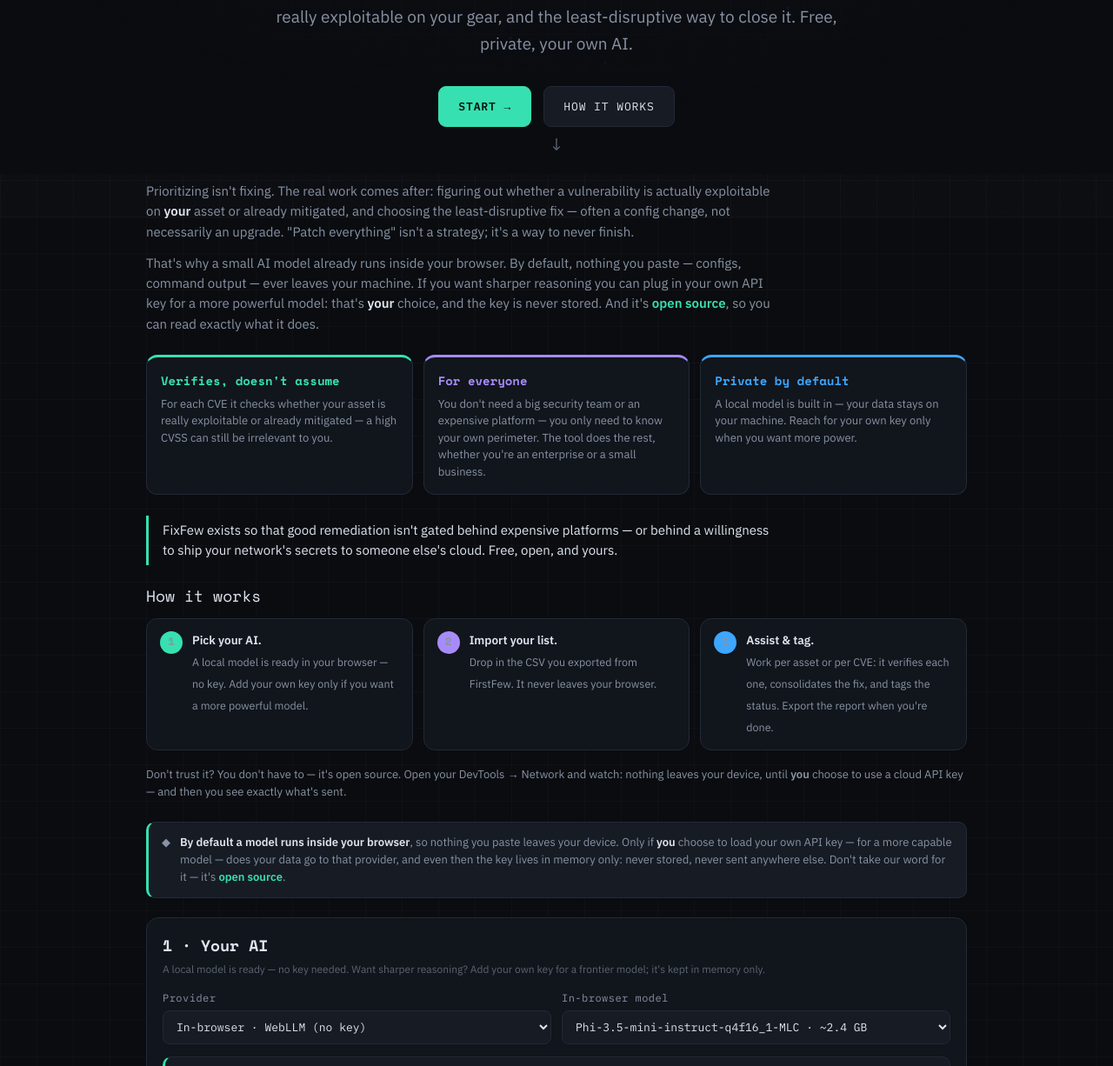
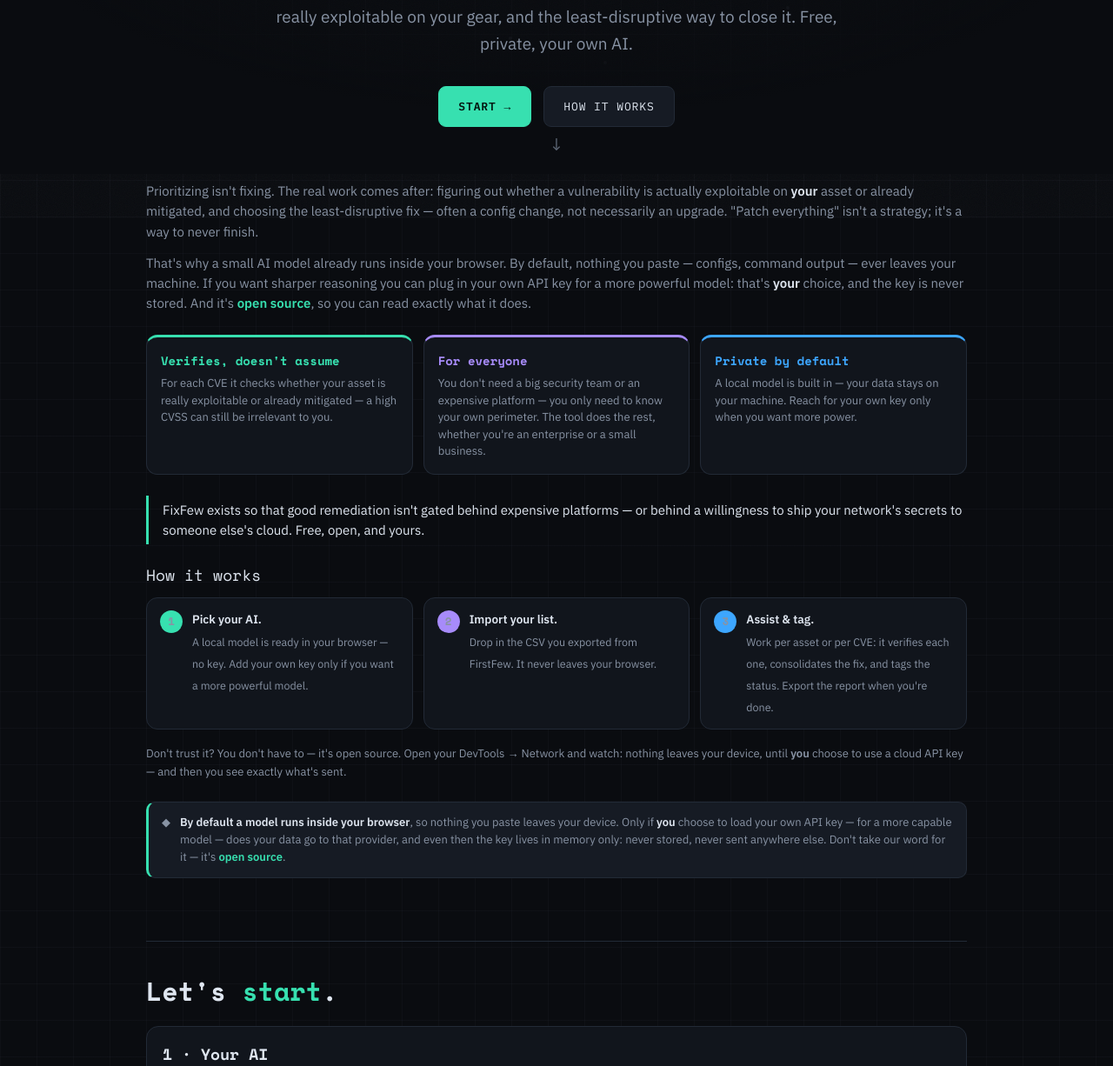
Before and after one commit to silvestroparisi/FixFew, a plain HTML site: page index.html in a window 1280 px wide. Shown: the part 549-1775 px from the top of the page at 87% size. Drawn offline with nearby package versions, Linux system fonts and the light colour scheme.

Commit message:
Add files via upload

```diff
--- a/index.html
+++ b/index.html
@@ -16,7 +16,7 @@
   code{font-family:'IBM Plex Mono',monospace;font-size:.92em;background:var(--panel-2);padding:1px 5px;border-radius:4px;}
   .wrap{max-width:980px;margin:0 auto;padding:0 18px;}
   .topbar{position:sticky;top:0;z-index:40;background:color-mix(in srgb,var(--bg) 88%,transparent);backdrop-filter:blur(8px);border-bottom:1px solid var(--line);}
-  .topbar .row{display:flex;align-items:center;gap:12px;padding:12px 0;}
+  .topbar .row{display:flex;align-items:center;gap:12px;padding:12px 22px;}
   .brand{display:flex;align-items:center;gap:9px;font-family:'Space Mono',monospace;font-size:19px;font-weight:700;letter-spacing:.02em;}
   .dot{width:10px;height:10px;border-radius:50%;background:var(--accent);box-shadow:0 0 10px var(--accent);}
   .ac{color:var(--accent);}
@@ -33,6 +33,8 @@
   .banner{display:flex;gap:11px;background:var(--panel-2);border:1px solid var(--line);border-left:3px solid var(--warn);border-radius:10px;padding:13px 15px;margin:0 0 22px;font-size:13px;color:var(--txt-dim);}
   .banner b{color:var(--txt);}
   .card{background:var(--panel);border:1px solid var(--line);border-radius:14px;padding:18px;margin:0 0 16px;}
+  .startlede{font-family:'Space Mono',monospace;font-weight:700;font-size:clamp(22px,3.4vw,30px);margin:72px 0 16px;padding-top:34px;border-top:1px solid var(--line);}
+  .startlede .ac{color:var(--accent);}
   .grid{display:grid;grid-template-columns:1fr 1fr;gap:12px;}
   @media(max-width:640px){.grid{grid-template-columns:1fr}}
   label.fld{display:block;font-size:12px;color:var(--txt-dim);margin:0 0 5px;font-family:'IBM Plex Mono',monospace;letter-spacing:.04em;}
@@ -85,7 +87,7 @@
   .pill{font-family:'IBM Plex Mono',monospace;font-size:10px;padding:2px 7px;border-radius:5px;border:1px solid var(--line);color:var(--txt-faint);align-self:center;}
   footer{margin-top:34px;padding:18px 0 40px;border-top:1px solid var(--line);font-family:'IBM Plex Mono',monospace;font-size:11px;color:var(--txt-faint);line-height:1.7;}
   footer a{color:var(--accent);text-decoration:none;}
-  .story{max-width:730px;margin:8px 0 24px;color:var(--txt-dim);font-size:15px;}
+  .story{margin:8px 0 24px;color:var(--txt-dim);font-size:15px;}
   .story p{margin:0 0 13px;}
   .story b{color:var(--txt);}
   .signals{display:grid;grid-template-columns:repeat(3,1fr);gap:12px;margin:0 0 24px;}
@@ -99,7 +101,7 @@
   .signals .sig:nth-child(1) .sig-h{color:var(--accent)}
   .signals .sig:nth-child(2) .sig-h{color:var(--op)}
   .signals .sig:nth-child(3) .sig-h{color:var(--p3)}
-  .mission{border-left:3px solid var(--accent);padding:5px 0 5px 16px;margin:0 0 22px;font-size:15px;color:var(--txt);max-width:730px;}
+  .mission{border-left:3px solid var(--accent);padding:5px 0 5px 16px;margin:0 0 22px;font-size:15px;color:var(--txt);}
   .stepsH{font-family:'Space Mono',monospace;font-size:18px;margin:0 0 11px;}
   .steps{display:grid;grid-template-columns:repeat(3,1fr);gap:12px;margin:0 0 18px;}
   @media(max-width:680px){.steps{grid-template-columns:1fr}}
@@ -133,14 +135,14 @@
 </style>
 </head>
 <body>
-<div class="topbar"><div class="wrap"><div class="row">
+<div class="topbar"><div class="row">
   <div class="brand"><span class="dot"></span><span>Fix<span class="ac">Few</span></span></div>
   <div class="tb-right">
     <a class="back" id="backLink" href="https://silvestroparisi.github.io/FirstFew/"></a>
     <div class="themesw"><span data-t="light" onclick="setTheme('light')">☀</span><span data-t="dark" onclick="setTheme('dark')">☾</span></div>
     <div class="langsw"><span data-l="it" onclick="setLang('it')">IT</span><span data-l="en" onclick="setLang('en')">EN</span></div>
   </div>
-</div></div></div>
+</div></div>
 
 <section class="hero">
   <div class="dotfield" id="dotfield"></div>
@@ -179,6 +181,8 @@
   <p class="trust" id="trust"></p>
 
   <div class="banner" id="privacyBan" style="border-left-color:var(--accent)"><span>◆</span><span id="privacy"></span></div>
+
+  <h2 class="startlede" id="startLede"></h2>
 
   <div class="card" id="start">
     <h2 id="setH"></h2>
@@ -266,6 +270,7 @@
   trust:`Don't trust it? You don't have to — it's open source. Open your DevTools → Network and watch: nothing leaves your device, until <b>you</b> choose to use a cloud API key — and then you see exactly what's sent.`,
   privacy:`<b>By default a model runs inside your browser</b>, so nothing you paste leaves your device. Only if <b>you</b> choose to load your own API key — for a more capable model — does your data go to that provider, and even then the key lives in memory only: never stored, never sent anywhere else. Don't take our word for it — it's <a href="https://github.com/silvestroparisi/FixFew" target="_blank" rel="noopener">open source</a>.`,
   back:`← FirstFew`,
+  startLede:`Let's <span class="ac">start</span>.`,
   setH:`1 · Your AI`, setSub:`A local model is ready — no key needed. Want sharper reasoning? Add your own key for a frontier model; it's kept in memory only.`,
   lProvider:`Provider`, lModel:`Model`, lBase:`Endpoint (base URL)`, lKey:`API key`,
   lRedact:`Redact obvious secrets (passwords, SNMP communities, keys) before sending`,
@@ -315,6 +320,7 @@
   trust:`Non ti fidi? Non sei costretto — è open source. Apri i DevTools → Network e guarda: non esce nulla dal dispositivo, finché non sei <b>tu</b> a usare una chiave API cloud — e allora vedi esattamente cosa parte.`,
   privacy:`<b>Di default un modello gira dentro il tuo browser</b>, quindi niente di ciò che incolli lascia il dispositivo. Solo se sei <b>tu</b> a caricare la tua chiave API — per un modello più capace — i tuoi dati vanno a quel provider, e anche allora la chiave resta solo in memoria: mai salvata, mai inviata altrove. Non fidarti sulla parola — è <a href="https://github.com/silvestroparisi/FixFew" target="_blank" rel="noopener">open source</a>.`,
   back:`← FirstFew`,
+  startLede:`<span class="ac">Iniziamo</span>.`,
   setH:`1 · La tua AI`, setSub:`Un modello locale è pronto — nessuna chiave. Vuoi un ragionamento più affilato? Aggiungi la tua chiave per un modello frontier; resta solo in memoria.`,
   lProvider:`Provider`, lModel:`Modello`, lBase:`Endpoint (base URL)`, lKey:`Chiave API`,
   lRedact:`Oscura i segreti evidenti (password, community SNMP, chiavi) prima di inviare`,
@@ -363,7 +369,7 @@
  byId('heroEyebrow').textContent=t.heroEyebrow;byId('heroH1').textContent=t.heroH1;byId('heroH1b').textContent=t.heroH1b;byId('heroSub').textContent=t.lead;byId('heroCta1').textContent=t.cta1;byId('heroCta2').textContent=t.cta2;byId('privacy').innerHTML=t.privacy;
  byId('story1').innerHTML=t.story1;byId('story2').innerHTML=t.story2;byId('mission').textContent=t.mission;
  byId('sig1h').textContent=t.sig1h;byId('sig1b').textContent=t.sig1b;byId('sig2h').textContent=t.sig2h;byId('sig2b').textContent=t.sig2b;byId('sig3h').textContent=t.sig3h;byId('sig3b').textContent=t.sig3b;
- byId('stepsH').textContent=t.stepsH;byId('trust').innerHTML=t.trust;
+ byId('stepsH').textContent=t.stepsH;byId('trust').innerHTML=t.trust;byId('startLede').innerHTML=t.startLede;
  byId('st1h').textContent=t.st1h;byId('st1b').textContent=t.st1b;byId('st2h').textContent=t.st2h;byId('st2b').textContent=t.st2b;byId('st3h').textContent=t.st3h;byId('st3b').textContent=t.st3b;
  byId('backLink').textContent=t.back;
  byId('setH').textContent=t.setH;byId('setSub').textContent=t.setSub;
```
